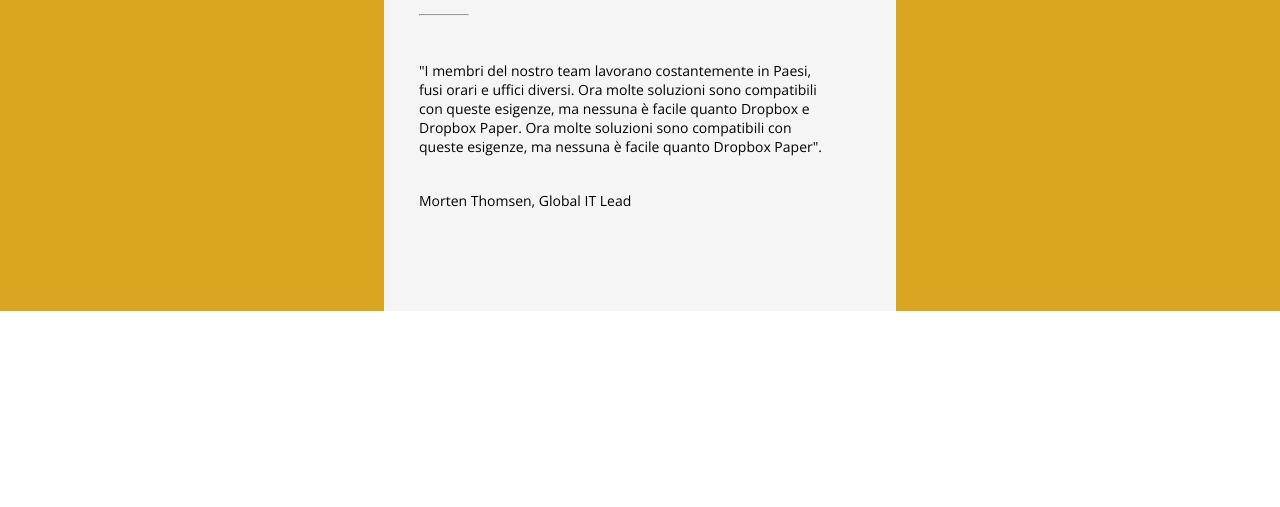
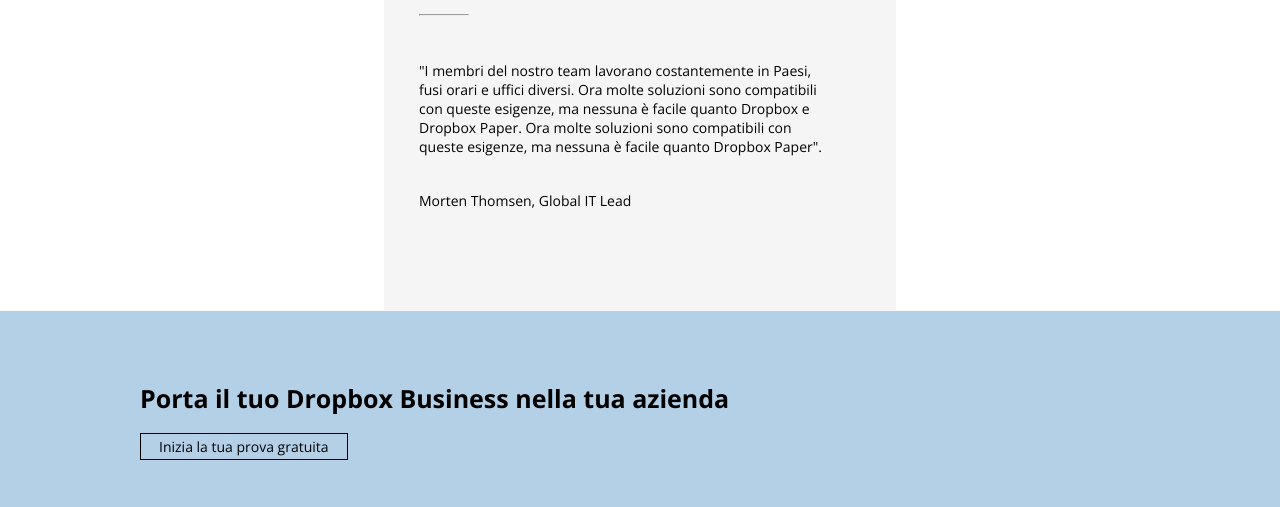
Before and after one commit to Kriska939/htmlcss-dropbox, a plain HTML site: page index.html in a window 1280 px wide. Shown: the part 3890-4397 px from the top of the page. Before the commit the page ends 4201 px from the top, so only its background shows below. Drawn offline with nearby package versions, Linux system fonts and the light colour scheme; files whose address does not match are found by name.

Commit message:
added progress with blue section

```diff
--- a/css/style.css
+++ b/css/style.css
@@ -352,7 +352,6 @@ h5 {
 }
 
 .bg-esempio {
-    background-color: goldenrod;
     height: 400px;
 }
 
@@ -369,3 +368,8 @@ h5 {
 .quote {
     margin-bottom: 35px;
 }
+
+#mini-jumbo {
+    background-color: #b4d0e7;
+    padding: 50px 0;
+}
--- a/index.html
+++ b/index.html
@@ -247,8 +247,15 @@
             <a href="#" class="tiny-a">Scopri di più sui nostri clienti</a>
         </div>
         <div id="brand-container">
+
+            <!-- PRIMA COLONNA -->
             <div class="clearfix">
-                <div class="col-30 float-left bg-esempio"></div>
+                <div class="col-30 float-left bg-esempio">
+
+
+                </div>
+
+                <!-- COLONNA CENTRALE -->
                 <div class="col-40 grey-col float-left bg-esempio">
                     <img src=".//img/designit.svg" alt="Logo DesignIt" id="designIt-logo">
                     <hr>
@@ -258,6 +265,12 @@
                 <div class="col-30 float-left bg-esempio"></div>
             </div>
         </div>
+        <div id="mini-jumbo">
+            <div class="container-content2">
+                <h5>Porta il tuo Dropbox Business nella tua azienda</h5>
+                <div class="btn btn-white"><a href="#">Inizia la tua prova gratuita</a></div>
+            </div>
+        </div>
     </main>
 </body>
 
```
